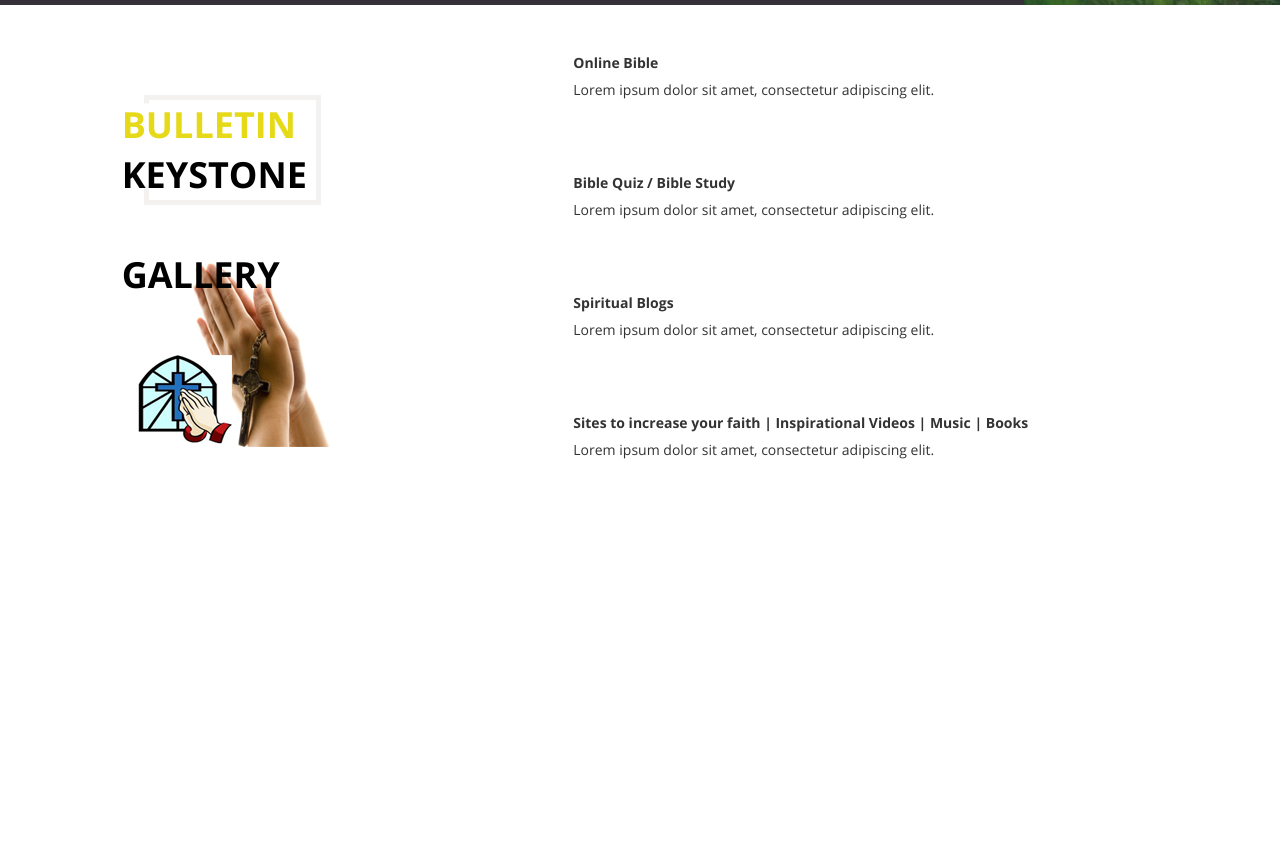
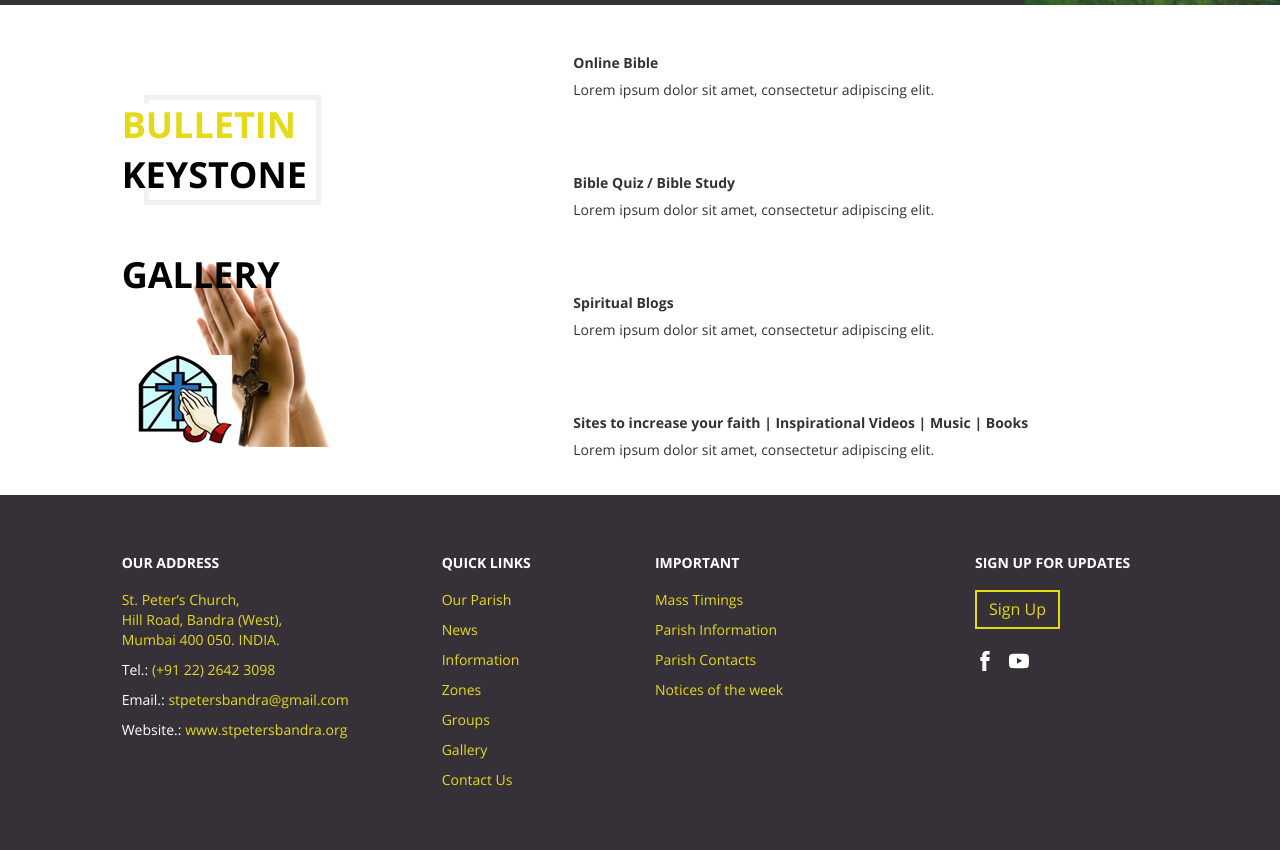
Before and after one commit to jcardoz/parishSiteTemplate, a website: page src/index.html in a window 1280 px wide. Shown: the part 3269-4119 px from the top of the page. Before the commit the page ends 3764 px from the top, so only its background shows below. Drawn offline with nearby package versions, Linux system fonts and the light colour scheme; files that its build step writes are made by us from their sources.

Commit message:
update: added the footer to the landing page

```diff
--- a/src/index.html
+++ b/src/index.html
@@ -389,6 +389,88 @@
         </div>
     </div>
     <!-- End Additional Links -->
+    <footer class="container-fluid bg-greyscale-color4 padding-top-50 padding-bottom-50">
+        <div class="row">
+            <div class="col-lg-3 col-md-3 col-sm-3 col-xs-12 col-lg-offset-1 col-md-offset-1 col-sm-offset-1">
+                <h5 class="bold upper txt-greyscale-color1 margin-bottom-20">Our Address</h5>
+                <p class="txt-primary-color1">
+                    St. Peter’s Church,
+                    <br /> Hill Road, Bandra (West),
+                    <br /> Mumbai 400 050. INDIA.
+                </p>
+                <p class="txt-primary-color1">
+                    <span class="txt-greyscale-color1">
+                        Tel.:
+                    </span> (+91 22) 2642 3098
+                </p>
+                <p>
+                    <span class="txt-greyscale-color1">
+                        Email.:
+                    </span> <a class="link-secondary" href="mailto:stpetersbandra@gmail.com">stpetersbandra@gmail.com</a>
+                </p>
+                <p>
+                    <span class="txt-greyscale-color1">
+                        Website.:
+                    </span> <a class="link-secondary" href="#">www.stpetersbandra.org</a>
+                </p>
+            </div>
+            <div class="col-lg-2 col-md-2 col-sm-2 col-xs-12">
+                <h5 class="bold upper txt-greyscale-color1 margin-bottom-20">Quick Links</h5>
+                <p>
+                    <a class="link-secondary" href="#">Our Parish</a>
+                </p>
+                <p>
+                    <a class="link-secondary" href="#">News</a>
+                </p>
+                <p>
+                    <a class="link-secondary" href="#">Information</a>
+                </p>
+                <p>
+                    <a class="link-secondary" href="#">Zones</a>
+                </p>
+                <p>
+                    <a class="link-secondary" href="#">Groups</a>
+                </p>
+                <p>
+                    <a class="link-secondary" href="#">Gallery</a>
+                </p>
+                <p>
+                    <a class="link-secondary" href="#">Contact Us</a>
+                </p>
+            </div>
+            <div class="col-lg-2 col-md-2 col-sm-2 col-xs-12">
+                <h5 class="bold upper txt-greyscale-color1 margin-bottom-20">Important</h5>
+                <p>
+                    <a class="link-secondary" href="#">Mass Timings</a>
+                </p>
+                <p>
+                    <a class="link-secondary" href="#">Parish Information</a>
+                </p>
+                <p>
+                    <a class="link-secondary" href="#">Parish Contacts</a>
+                </p>
+                <p>
+                    <a class="link-secondary" href="#">Notices of the week</a>
+                </p>
+            </div>
+            <div class="col-lg-3 col-md-3 col-sm-3 col-lg-offset-1 col-md-offset-1 col-sm-offset-1 col-xs-12">
+                <h5 class="bold upper txt-greyscale-color1 margin-bottom-20">Sign up for updates</h5>
+                <button type="button" class="btn btn-primary margin-bottom-20">Sign Up</button>
+                <ul class="social-links">
+                    <li>
+                        <a href="#">
+                            <img src="styles/images/social-facebook.svg" alt="facebook-icon">
+                        </a>
+                    </li>
+                    <li>
+                        <a href="#">
+                            <img src="styles/images/social-youtube.svg" alt="youtube-icon">
+                        </a>
+                    </li>
+                </ul>
+            </div>
+        </div>
+    </footer>
     <!-- Begin scripts here -->
     <script src="scripts/vendor/jquery-1.12.4.js"></script>
     <script src="scripts/vendor/bootstrap.js"></script>
--- a/src/styles/scss/pages/_main.scss
+++ b/src/styles/scss/pages/_main.scss
@@ -42,12 +42,24 @@ img.welcome-church-logo {
     margin-top: 20px;
 }
 
+.padding-top-50 {
+	padding-top: 50px;
+}
+
+.padding-bottom-50 {
+	padding-bottom: 50px;
+}
+
 .margin-top-60 {
     margin-top: 60px;
 }
 
 .margin-top-80 {
     margin-top: 80px;
+}
+
+.margin-bottom-20 {
+    margin-bottom: 20px;
 }
 
 .margin-bottom-30 {
@@ -142,7 +154,17 @@ img.welcome-church-logo {
 		}
 	}
 }
-
+.social-links {
+	padding-left: 0;
+	li {
+		display: inline-block;
+		margin-right: 10px;
+	}
+	img {
+		width: 20px;
+		height: 20px;
+	}
+}
 @media screen and (max-width: 767px) {
     // Remove the spacing for the lower resolutions - below 768px
     .additional-margin-top {
```
Also changed, not shown: src/styles/images/social-facebook.svg (added), src/styles/images/social-youtube.svg (added).
